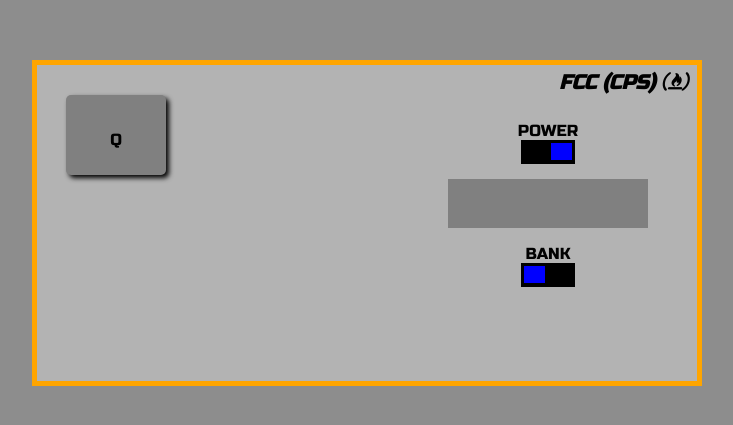
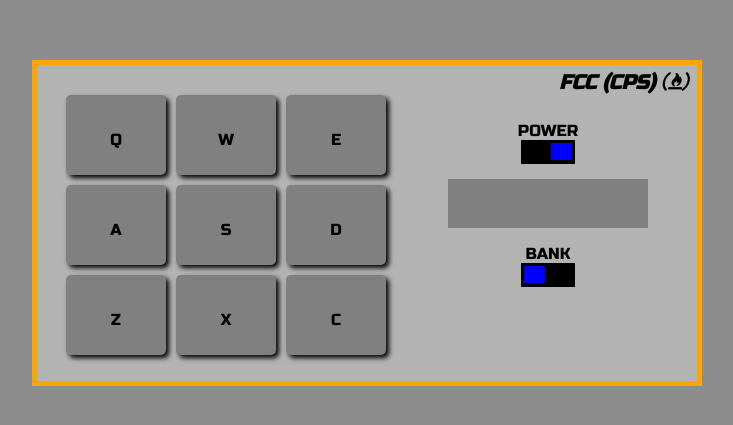
Before and after one commit to CristianPeralta/fcc-fe-projects, a React (Create React App) app in the folder drum-machine/: page / in a window 1280 px wide. Shown: the part 185-610 px from the top of the page, without its empty margins (273-1006 px from the left). Built offline with nearby package versions, Linux system fonts and the light colour scheme.

Commit message:
map drumpads

```diff
--- a/drum-machine/src/App.js
+++ b/drum-machine/src/App.js
@@ -30,7 +30,11 @@ class PadBank extends Component {
     return (
       <div className="pad-bank" >
         {(
-          <DrumPad padId={pad.id} keyTrigger={pad.keyTrigger} url={pad.url} />
+          data.map((pad) => {
+            return (
+              <DrumPad padId={pad.id} keyTrigger={pad.keyTrigger} url={pad.url} />
+            )
+          })
         )}
       </div>
     );
@@ -108,7 +112,7 @@ class App extends Component {
 
   render() {
     const powerSlider = this.state.power ? ({ float: 'right' }) :  ({ float: 'left' });
-    const bankSlider = this.state.currentPadBankGroup === 'Heater Kit' ? ({ float: 'left' }) :  ({ float: 'right' });;
+    const bankSlider = this.state.currentPadBankGroup === 'Heater Kit' ? ({ float: 'left' }) :  ({ float: 'right' });
     return (
       <div id="drum-machine" className="inner-container">
 
```
